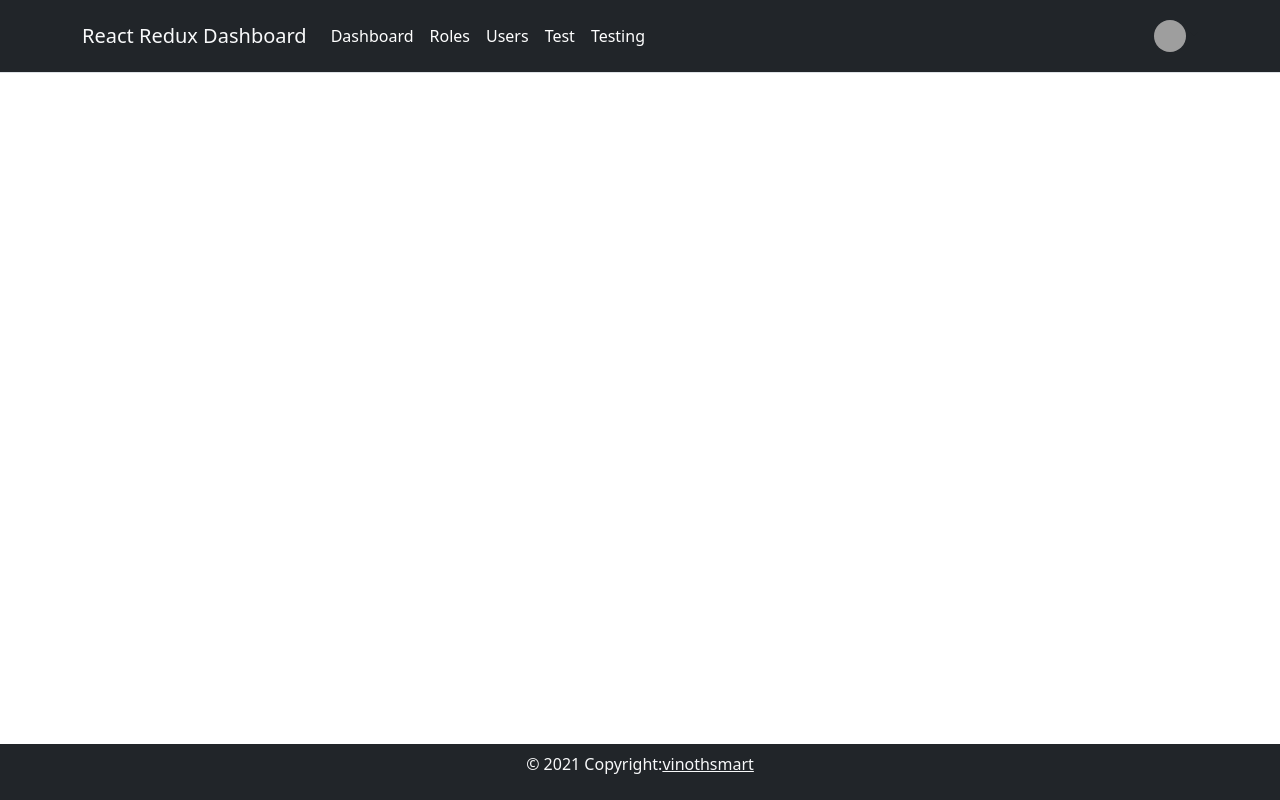
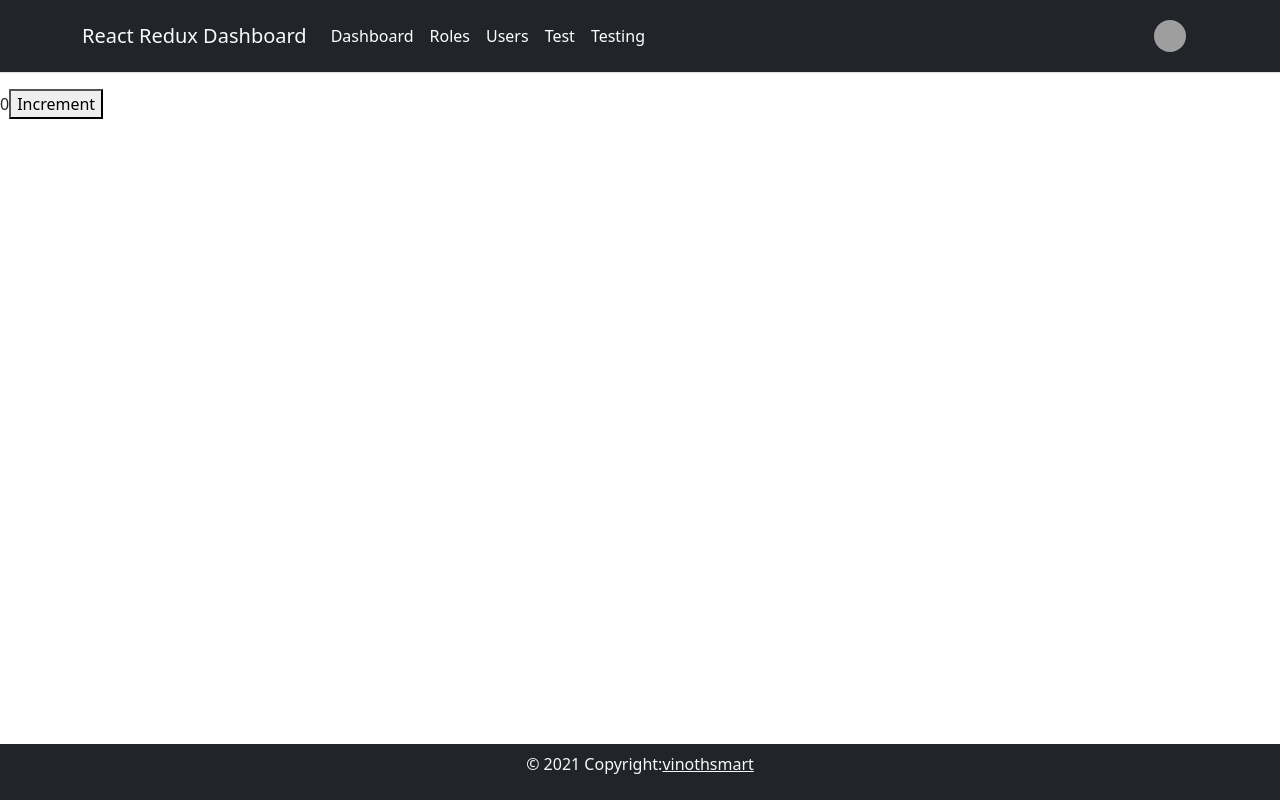
Before and after one commit to vinothsmart/react-redux-dashboard, a React (Create React App) app: page /hooks/useState in a window 1280 px wide. Built offline with nearby package versions, Linux system fonts and the light colour scheme; grey boxes are pictures that could not be loaded.

Commit message:
usestate

```diff
--- a/src/components/AppRouter.js
+++ b/src/components/AppRouter.js
@@ -9,6 +9,7 @@ import {
   Testing,
   UpdateRole,
 } from "./pages";
+import StateHook from "./pages/Hooks/StateHook";
 
 const AppRouter = () => {
   return (
@@ -20,6 +21,7 @@ const AppRouter = () => {
       <Route exact path="/roles/add" component={AddRole} />
       <Route exact path="/roles/edit/:id" component={UpdateRole} />
       <Route exact path="/count" component={Count} />
+      <Route exact path="/hooks/useState" component={StateHook} />
     </Switch>
   );
 };
--- /dev/null
+++ b/src/components/pages/Hooks/StateHook.js
@@ -0,0 +1,16 @@
+import React, { useState } from "react";
+
+const StateHook = () => {
+  const [counter, setCounter] = useState(0);
+  const increment = () => {
+    setCounter(counter + 1);
+  };
+  return (
+    <div>
+      {counter}
+      <button onClick={increment}>Increment</button>
+    </div>
+  );
+};
+
+export default StateHook;
```
